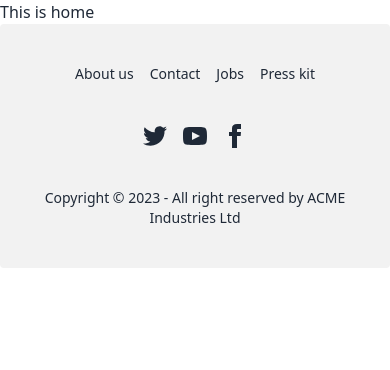
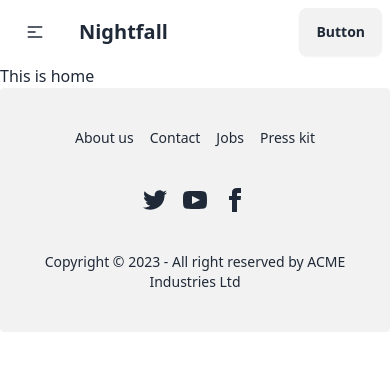
Before and after one commit to Emranhossainshuvo/Nightfall-client, a React (Vite) app: page / in a window 390 px wide. Shown: the top 370 px of the page. Built offline with nearby package versions, Linux system fonts and the light colour scheme.

Commit message:
navbar added

```diff
--- a/src/Layouts/Main.jsx
+++ b/src/Layouts/Main.jsx
@@ -1,9 +1,11 @@
 import { Outlet } from 'react-router-dom';
 import Footer from '../pages/shared/Footer/Footer';
+import Navbar from '../pages/shared/Navbar/Navbar';
 
 const Main = () => {
     return (
         <div>
+          <Navbar></Navbar>
           <Outlet></Outlet>
           <Footer></Footer>
         </div>
--- /dev/null
+++ b/src/pages/shared/Navbar/Navbar.jsx
@@ -0,0 +1,55 @@
+const Navbar = () => {
+  const navoptions = (
+    <>
+      <li>
+        <a>Item 1</a>
+      </li>
+      <li>
+        <a>Parent</a>
+      </li>
+      <li>
+        <a>Item 3</a>
+      </li>
+    </>
+  );
+
+  return (
+    <>
+      <div className="navbar bg-base-100">
+        <div className="navbar-start">
+          <div className="dropdown">
+            <div tabIndex={0} role="button" className="btn btn-ghost lg:hidden">
+              <svg
+                xmlns="http://www.w3.org/2000/svg"
+                className="h-5 w-5"
+                fill="none"
+                viewBox="0 0 24 24"
+                stroke="currentColor"
+              >
+                <path
+                  strokeLinecap="round"
+                  strokeLinejoin="round"
+                  strokeWidth="2"
+                  d="M4 6h16M4 12h8m-8 6h16"
+                />
+              </svg>
+            </div>
+            <ul
+              tabIndex={0}
+              className="menu menu-sm dropdown-content mt-3 z-[1] p-2 shadow bg-base-100 rounded-box w-52"
+            >{navoptions}</ul>
+          </div>
+          <a className="btn btn-ghost text-xl">Nightfall</a>
+        </div>
+        <div className="navbar-center hidden lg:flex">
+          <ul className="menu menu-horizontal px-1">{navoptions}</ul>
+        </div>
+        <div className="navbar-end">
+          <a className="btn">Button</a>
+        </div>
+      </div>
+    </>
+  );
+};
+
+export default Navbar;
```
